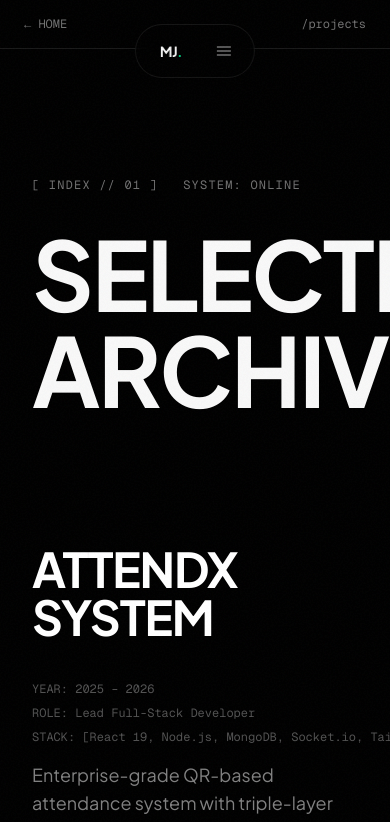
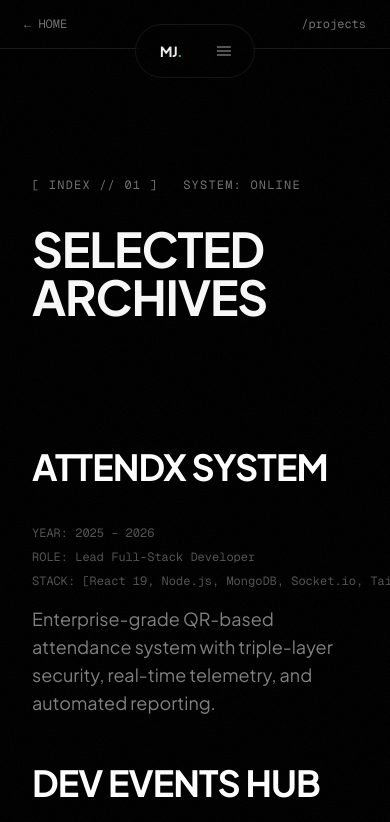
Before and after one commit to jalal1122/mj-portfolio-v4, a Next.js app: page /projects in a window 390 px wide. Shown: the top 822 px of the page. Built offline with nearby package versions, Linux system fonts and the light colour scheme.

Commit message:
fix(responsive): fix overflowing huge text on mobile devices

```diff
--- a/app/projects/page.tsx
+++ b/app/projects/page.tsx
@@ -24,7 +24,7 @@ export default function ProjectsPage() {
           </div>
 
           {/* Title */}
-          <h1 className="text-8xl lg:text-9xl font-bold tracking-tight leading-none font-sans">
+          <h1 className="text-5xl sm:text-6xl md:text-8xl lg:text-9xl font-bold tracking-tight leading-none font-sans break-words">
             SELECTED
             <br />
             ARCHIVES
@@ -57,7 +57,7 @@ export default function ProjectsPage() {
                       x: hoveredSlug === project.slug ? 12 : 0,
                     }}
                     transition={{ duration: 0.3 }}
-                    className="text-5xl md:text-7xl lg:text-8xl font-bold tracking-tight leading-none flex-1 font-sans"
+                    className="text-4xl sm:text-5xl md:text-7xl lg:text-8xl font-bold tracking-tight leading-none flex-1 font-sans break-words"
                   >
                     {project.title}
                   </motion.h2>
--- a/components/about-identity-hero.tsx
+++ b/components/about-identity-hero.tsx
@@ -36,7 +36,7 @@ export function AboutIdentityHero() {
         transition={{ duration: 0.8 }}
         className="w-full max-w-7xl mb-20"
       >
-        <h1 className="text-7xl lg:text-[12rem] font-extrabold leading-[0.9] text-foreground text-balance">
+        <h1 className="text-5xl sm:text-6xl md:text-7xl lg:text-[12rem] font-extrabold leading-[0.9] text-foreground text-balance break-words">
           {site.aboutHeadline.split("\n").map((line) => (
             <span key={line}>
               {line}
```
